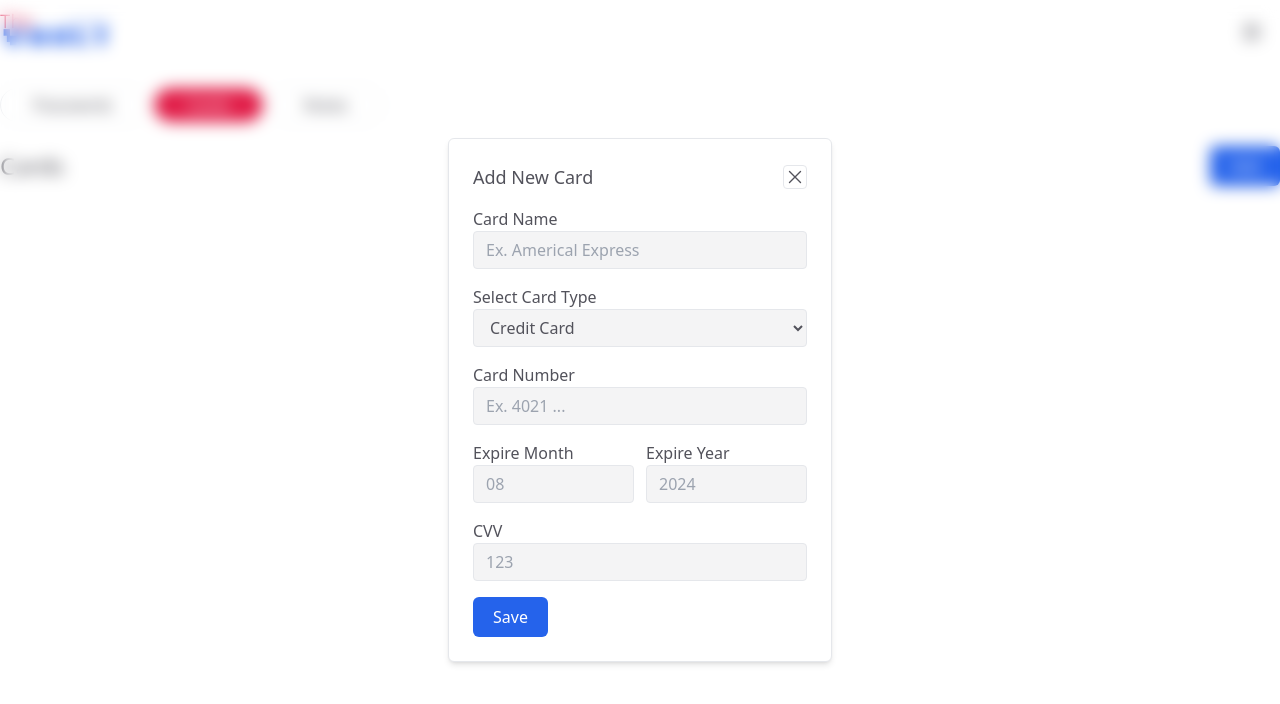
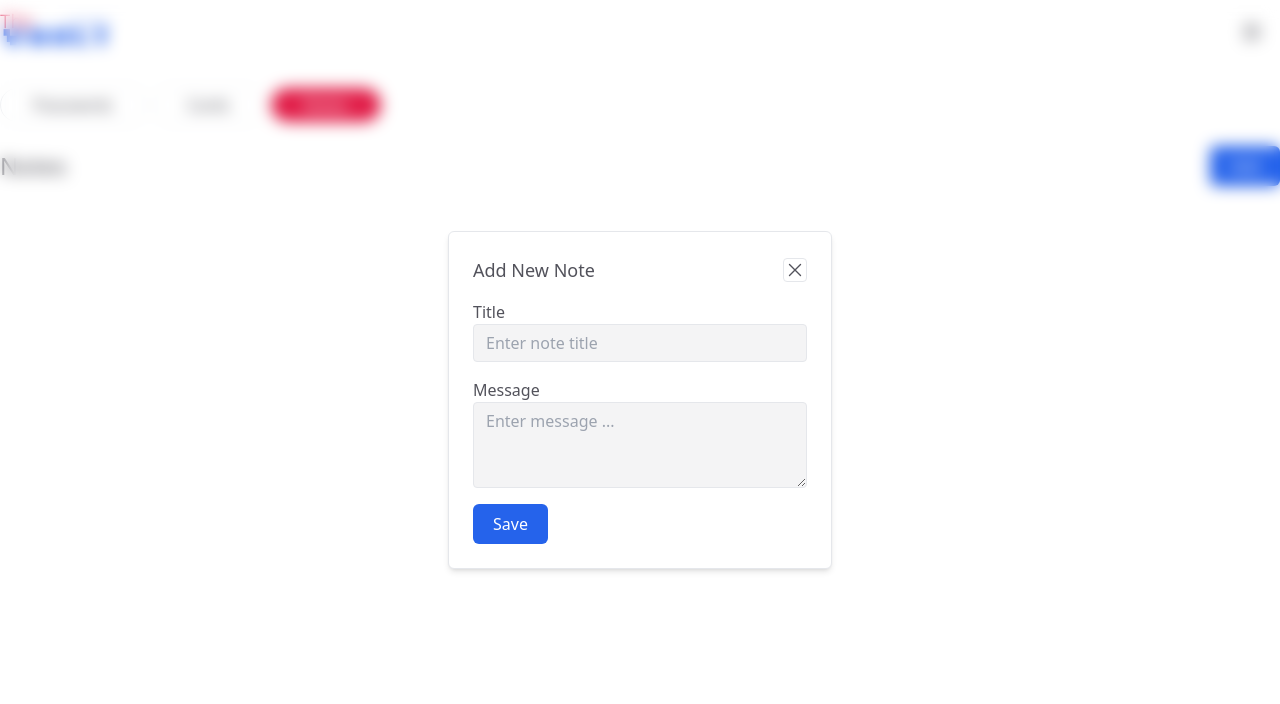
Before and after one commit to kunalkhanx/react-vault, a React (Create React App) app: page / in a window 1280 px wide. Both pictures are taken after a click on the button "Add". Shown: the top 704 px of the page. Built offline with nearby package versions, Linux system fonts and the light colour scheme.

Commit message:
Notes list & Notes form

```diff
--- /dev/null
+++ b/src/Components/Notes/NoteForm.jsx
@@ -0,0 +1,65 @@
+import React, { useEffect, useState } from 'react'
+import TextInput from '../../Elements/TextInput'
+import TextArea from '../../Elements/TextArea'
+import { z } from 'zod';
+import store from '../../Lib/store';
+
+const createNoteSchema = z.object({
+    title: z.string().min(1),
+    content: z.string().min(1),
+});
+
+const NoteForm = ({selectedNote, onClose}) => {
+
+    const [title, setTitle] = useState('')
+    const [content, setContent] = useState('')
+
+    const [errors, setErrors] = useState({title: [], content: []})
+
+    useEffect(() => {
+        if(selectedNote){
+            setTitle(selectedNote.title)
+            setContent(selectedNote.content)
+        }
+    }, [selectedNote])
+
+
+    const onSubmitHandler = (e) => {
+        e.preventDefault()
+        setErrors({title: [], content: []})
+
+        const result = createNoteSchema.safeParse({
+            title, content
+        });
+        if (!result.success) {
+            setErrors(result.error.flatten().fieldErrors)
+            return
+        }
+        store.savedata('notes', {title, content}, selectedNote ? selectedNote.id : null)
+        onClose()
+    }
+
+
+
+    return (
+        <form onSubmit={onSubmitHandler} className='flex flex-col gap-4'>
+            <div className='flex items-center justify-between'>
+                <p className='text-lg font-medium'>{selectedNote ? 'Update' : 'Add New'} Note</p>
+                <button type='button' onClick={onClose} className='w-6 h-6 rounded border hover:bg-zinc-200 flex justify-center items-center'>
+                    <svg xmlns="http://www.w3.org/2000/svg" fill="none" viewBox="0 0 24 24" strokeWidth={1.5} stroke="currentColor" className="size-6">
+                        <path strokeLinecap="round" strokeLinejoin="round" d="M6 18 18 6M6 6l12 12" />
+                    </svg>
+                </button>
+            </div>
+
+            <TextInput value={title} setValue={setTitle} label={'Title'} placeholder={'Enter note title'} error={errors.title[0]} />
+            <TextArea value={content} setValue={setContent} label={'Message'} placeholder={'Enter message ...'} error={errors.content[0]} />
+
+            <div>
+                <button type='submit' className="rounded-md bg-blue-600 text-white hover:bg-blue-700 py-2 px-5">Save</button>
+            </div>
+        </form>
+    )
+}
+
+export default NoteForm
--- a/src/Components/Notes/NoteItem.jsx
+++ b/src/Components/Notes/NoteItem.jsx
@@ -1,10 +1,33 @@
 import React from 'react'
 
-const NoteItem = () => {
+const NoteItem = ({ note, onEditMode, onDelete }) => {
+
+  const onEditBtnClickHandler = () => {
+    onEditMode(note)
+  }
+
+  const onDeleteBtnClickHandler = () => {
+    onDelete(note)
+  }
+
   return (
-    <div className='rounded-md border bg-white py-2 px-4 flex flex-col gap-1 text-sm'>
-        <p className='font-medium text-lg'>This is my first note</p>
-        <p className='text-xs'>Lorem ipsum dolor sit amet consectetur adipisicing elit. Labore nam ab nesciunt natus velit earum vitae perspiciatis id optio voluptates alias quasi, reprehenderit repudiandae laboriosam minus dignissimos. Placeat, modi omnis!</p>
+    <div className='rounded-md border bg-white py-2 px-4 flex flex-col gap-1 text-sm relative [&>.action-btns]:hidden [&>.action-btns]:hover:flex'>
+      <div className='items-center gap-1 absolute right-2 top-1 action-btns'>
+        <button type='button' className='p-1 hover:text-green-500 transition-all' onClick={onEditBtnClickHandler}>
+          <svg xmlns="http://www.w3.org/2000/svg" fill="none" viewBox="0 0 24 24" strokeWidth={1.5} stroke="currentColor" className="size-4">
+            <path strokeLinecap="round" strokeLinejoin="round" d="m16.862 4.487 1.687-1.688a1.875 1.875 0 1 1 2.652 2.652L6.832 19.82a4.5 4.5 0 0 1-1.897 1.13l-2.685.8.8-2.685a4.5 4.5 0 0 1 1.13-1.897L16.863 4.487Zm0 0L19.5 7.125" />
+          </svg>
+        </button>
+
+        <button type='button' className='p-1 hover:text-red-500 transition-all' onClick={onDeleteBtnClickHandler}>
+          <svg xmlns="http://www.w3.org/2000/svg" fill="none" viewBox="0 0 24 24" strokeWidth={1.5} stroke="currentColor" className="size-4">
+            <path strokeLinecap="round" strokeLinejoin="round" d="m14.74 9-.346 9m-4.788 0L9.26 9m9.968-3.21c.342.052.682.107 1.022.166m-1.022-.165L18.16 19.673a2.25 2.25 0 0 1-2.244 2.077H8.084a2.25 2.25 0 0 1-2.244-2.077L4.772 5.79m14.456 0a48.108 48.108 0 0 0-3.478-.397m-12 .562c.34-.059.68-.114 1.022-.165m0 0a48.11 48.11 0 0 1 3.478-.397m7.5 0v-.916c0-1.18-.91-2.164-2.09-2.201a51.964 51.964 0 0 0-3.32 0c-1.18.037-2.09 1.022-2.09 2.201v.916m7.5 0a48.667 48.667 0 0 0-7.5 0" />
+          </svg>
+
+        </button>
+      </div>
+      <p className='font-medium text-lg'>{note.title}</p>
+      <p className='text-xs line-clamp-3'>{note.content}</p>
     </div>
   )
 }
--- a/src/Components/Notes/Notes.jsx
+++ b/src/Components/Notes/Notes.jsx
@@ -1,23 +1,62 @@
-import React from 'react'
+import React, { useEffect, useState } from 'react'
 import SectionTitle from '../SectionTitle'
 import NoteItem from './NoteItem'
+import Modal from '../../Elements/Modal'
+import NoteForm from './NoteForm'
+import store from '../../Lib/store'
 
 const Notes = () => {
+
+  const [formMode, setFormMode] = useState(false)
+  const [notesList, setNotesList] = useState([])
+  const [selectedNote, setSelectedNote] = useState(null)
+
+  useEffect(() => {
+    fetchNotes()
+  }, [])
+
+  const fetchNotes = () => {
+    const response = store.getData('notes')
+    setNotesList(response)
+  }
+
+  const formOpenHandler = () => {
+    setFormMode(true)
+  }
+
+  const onFormCloseHandler = () => {
+    setFormMode(false)
+    fetchNotes()
+  }
+
+  const onEditModeHandler = (note) => {
+    if(note){
+      setSelectedNote(note)
+      setFormMode(true)
+    }else{
+      setSelectedNote(null)
+    }
+  }
+
+  const onDeleteModeHandler = (note) => {
+    if(note){
+      if(window.confirm('Are you sure to delete the note?')){
+        store.deleteData('notes', note.id)
+        fetchNotes()
+      }
+    }else{
+    }
+  }
+
   return (
     <div className='section flex flex-col gap-4'>
-        <SectionTitle title={'Notes'} />
+        <SectionTitle title={'Notes'} onAction={formOpenHandler} />
         <div className='grid grid-cols-4 gap-6'>
-            <NoteItem />
-            <NoteItem />
-            <NoteItem />
-            <NoteItem />
-            <NoteItem />
-            <NoteItem />
-            <NoteItem />
-            <NoteItem />
-            <NoteItem />
-            <NoteItem />
+            {notesList.map(note => <NoteItem key={note.id} note={note} onEditMode={onEditModeHandler} onDelete={onDeleteModeHandler} />)}
         </div>
+        {formMode ? <Modal onClose={onFormCloseHandler} className={'max-w-sm'}>
+          <NoteForm onClose={onFormCloseHandler} selectedNote={selectedNote} />
+        </Modal> : null}
     </div>
   )
 }
--- a/src/Components/Sections.jsx
+++ b/src/Components/Sections.jsx
@@ -6,7 +6,7 @@ import Notes from './Notes/Notes'
 
 const Sections = () => {
 
-    const [currentSection, setCurrentSection] = useState('cards')
+    const [currentSection, setCurrentSection] = useState('notes')
 
     const tabChangeHandler = (tab) => {
         setCurrentSection(tab)
--- /dev/null
+++ b/src/Elements/TextArea.jsx
@@ -0,0 +1,22 @@
+import React, { useId } from 'react'
+
+const TextArea = ({ className, label, placeholder, error, value, setValue, rows=3 }) => {
+
+    const inputId = useId()
+    const onChangeHandler = (e) => {
+        if (!setValue) {
+            return
+        }
+        setValue(e.target.value)
+    }
+
+    return (
+        <div className={`${className} w-full`}>
+            {label ? <label htmlFor={inputId} className='block'>{label}</label> : null}
+            <textarea rows={rows} value={value} id={inputId} onChange={onChangeHandler} placeholder={placeholder} className={`py-1.5 px-3 rounded bg-zinc-100 focus:bg-white border focus:outline-none focus:border-rose-500 block w-full`} />
+            {error ? <p className='text-red-600'>{error}/</p> : null}
+        </div>
+    )
+}
+
+export default TextArea
```
